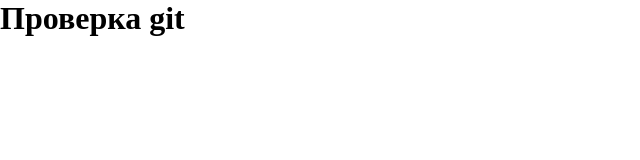
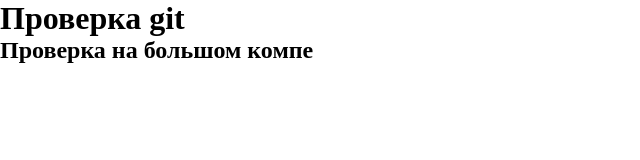
Before and after one commit to z8Dimon8z/marcho, a website: page app/index.html in a window 1280 px wide. Shown: the whole page, without its empty margins (0-640 px from the left). Drawn offline with nearby package versions, Linux system fonts and the light colour scheme; files that its build step writes are made by us from their sources.

Commit message:
добавлен заголовок h2

```diff
--- a/app/index.html
+++ b/app/index.html
@@ -11,6 +11,7 @@
 <body>
 
 <h1>Проверка git</h1>
+<h2>Проверка на большом компе</h2>
 
 
   <script src="js/main.min.js"></script>
```
